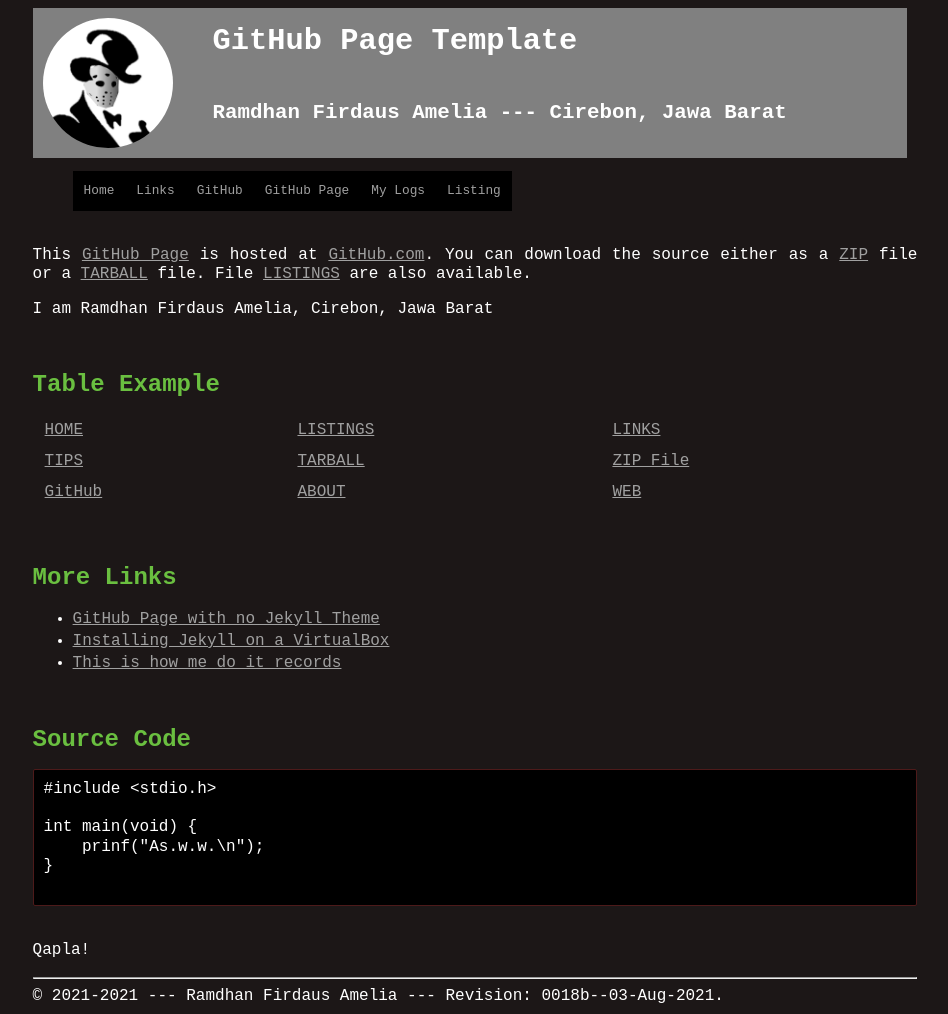
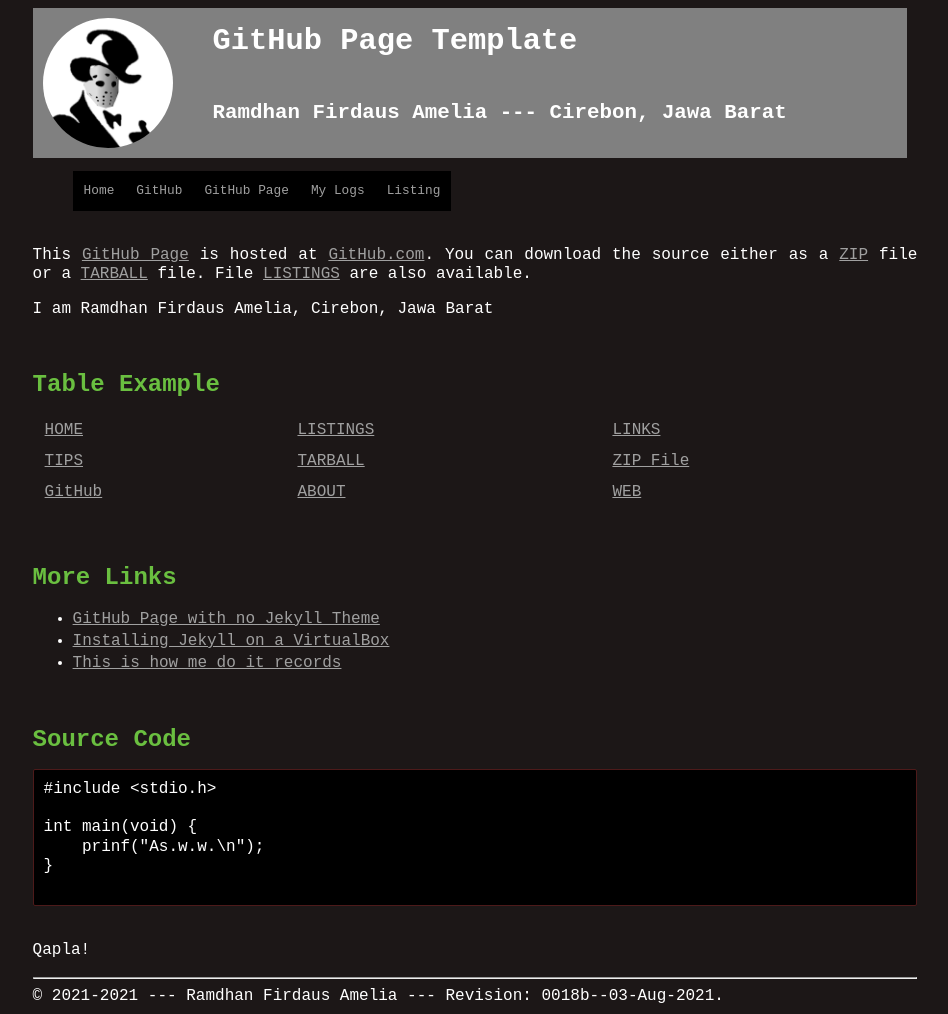
Before and after one commit to ramdhanfirdaus/os212, a Jekyll site: the page built from index.md, in a window 1280 px wide. Shown: the whole page, without its empty margins (165-1113 px from the left). Built offline with Jekyll 4.4.1, drawn with Linux system fonts in a browser that asks for light colours.

Commit message:
Update _config.yml

```diff
--- a/_config.yml
+++ b/_config.yml
@@ -9,8 +9,6 @@ keywords:    "jekyll, testing"
 navbarlinks:
 - navbar:    "Home"
   link:      "/"
-- navbar:    "Links"
-  link:      "/LINKS/"
 - navbar:    "GitHub"
   link:      "https://github.com/ramdhanfirdaus/os212"
 - navbar:    "GitHub Page"
```
